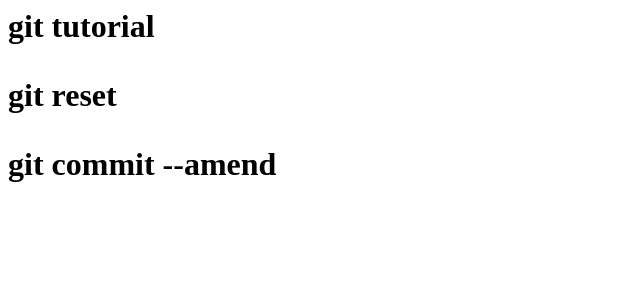
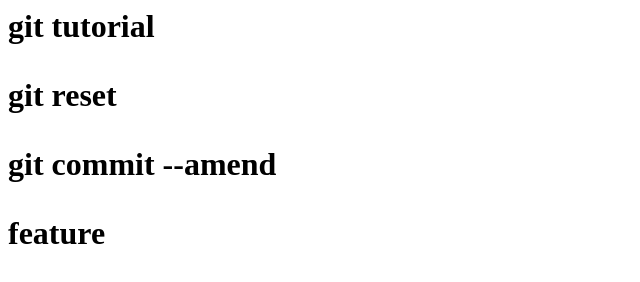
Before and after one commit to MakitoSasano0110/git_tutorial, a plain HTML site: page index.html in a window 1280 px wide. Shown: the whole page, without its empty margins (0-640 px from the left). Drawn offline with Linux system fonts and the light colour scheme.

Commit message:
Update index.html

```diff
--- a/index.html
+++ b/index.html
@@ -1,3 +1,4 @@
 <h1>git tutorial<h1/>
 <p>git reset<p/>
 <p>git commit --amend<p/>
+<p>feature<p/>
```
